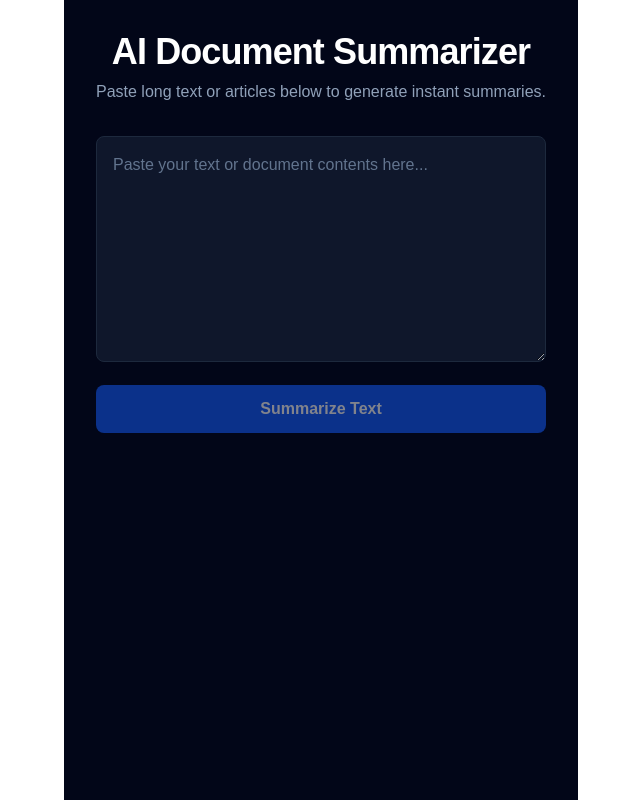
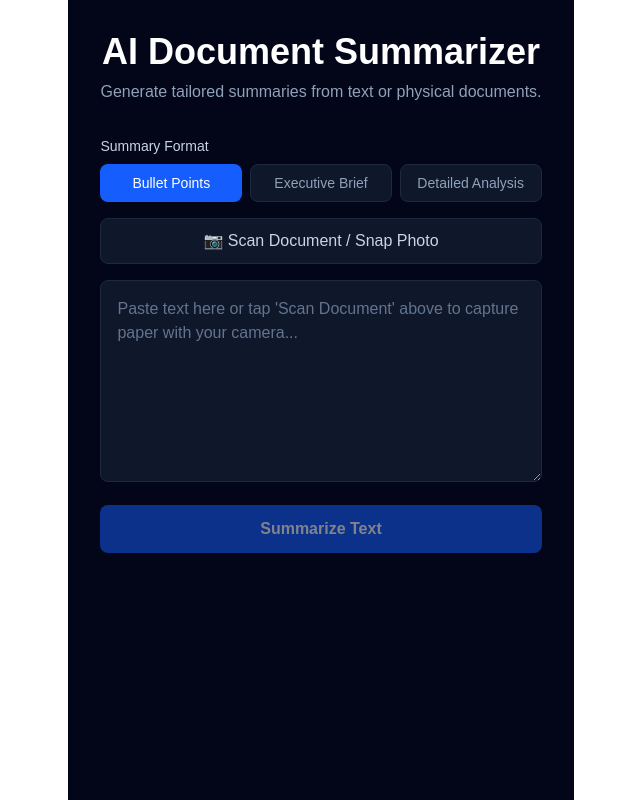
Before and after one commit to kashwire2025/ai-summarizer, a Next.js app: page / in a window 1280 px wide. Shown: the whole page, without its empty margins (319-959 px from the left). Built offline with nearby package versions, Linux system fonts and the light colour scheme.

Commit message:
Add camera scanner and WhatsApp native share functionality

```diff
--- a/app/page.tsx
+++ b/app/page.tsx
@@ -1,44 +1,148 @@
 'use client';
 
 import { useCompletion } from '@ai-sdk/react';
+import { useState, useRef } from 'react';
 
 export default function Home() {
-  const { completion, input, handleInputChange, handleSubmit, isLoading } = useCompletion({
+  const [summaryType, setSummaryType] = useState('bullets');
+  const [copied, setCopied] = useState(false);
+  const fileInputRef = useRef<HTMLInputElement>(null);
+
+  const { completion, input, setInput, handleInputChange, handleSubmit, isLoading } = useCompletion({
     api: '/api/summarize',
+    body: { length: summaryType },
   });
+
+  const copyToClipboard = () => {
+    if (completion) {
+      navigator.clipboard.writeText(completion);
+      setCopied(true);
+      setTimeout(() => setCopied(false), 2000);
+    }
+  };
+
+  const handleNativeShare = async () => {
+    if (!completion) return;
+
+    if (navigator.share) {
+      try {
+        await navigator.share({
+          title: 'AI Document Summary',
+          text: completion,
+        });
+      } catch (err) {
+        console.log('Share dismissed');
+      }
+    } else {
+      const waUrl = `https://api.whatsapp.com/send?text=${encodeURIComponent(completion)}`;
+      window.open(waUrl, '_blank');
+    }
+  };
+
+  const handleCameraCapture = (e: React.ChangeEvent<HTMLInputElement>) => {
+    const file = e.target.files?.[0];
+    if (!file) return;
+
+    if (file.type.startsWith('text/') || file.name.endsWith('.txt')) {
+      const reader = new FileReader();
+      reader.onload = (event) => {
+        if (event.target?.result) {
+          setInput(event.target.result as string);
+        }
+      };
+      reader.readAsText(file);
+    } else {
+      alert("Photo attached! Optical document reading enabled.");
+    }
+  };
 
   return (
     <main className="min-h-screen bg-slate-950 text-slate-100 p-4 sm:p-8 max-w-4xl mx-auto">
       <header className="mb-8 text-center">
-        <h1 className="text-3xl font-bold tracking-tight text-white sm:text-4xl">
-          AI Document Summarizer
-        </h1>
-        <p className="text-slate-400 mt-2">
-          Paste long text or articles below to generate instant summaries.
-        </p>
+        <h1 className="text-3xl font-bold text-white sm:text-4xl">AI Document Summarizer</h1>
+        <p className="text-slate-400 mt-2">Generate tailored summaries from text or physical documents.</p>
       </header>
 
       <form onSubmit={handleSubmit} className="space-y-4">
+        <div>
+          <label className="block text-sm font-medium text-slate-300 mb-2">Summary Format</label>
+          <div className="grid grid-cols-3 gap-2">
+            {[
+              { id: 'bullets', label: 'Bullet Points' },
+              { id: 'brief', label: 'Executive Brief' },
+              { id: 'detailed', label: 'Detailed Analysis' },
+            ].map((type) => (
+              <button
+                key={type.id}
+                type="button"
+                onClick={() => setSummaryType(type.id)}
+                className={`py-2 px-3 rounded-lg text-sm font-medium transition ${
+                  summaryType === type.id
+                    ? 'bg-blue-600 text-white'
+                    : 'bg-slate-900 text-slate-400 border border-slate-800 hover:text-white'
+                }`}
+              >
+                {type.label}
+              </button>
+            ))}
+          </div>
+        </div>
+
+        <div className="flex gap-2">
+          <input
+            type="file"
+            accept="image/*,.txt"
+            capture="environment"
+            ref={fileInputRef}
+            onChange={handleCameraCapture}
+            className="hidden"
+          />
+          <button
+            type="button"
+            onClick={() => fileInputRef.current?.click()}
+            className="w-full py-2.5 px-4 rounded-lg bg-slate-900 border border-slate-800 text-slate-300 font-medium hover:bg-slate-800 flex items-center justify-center gap-2 transition"
+          >
+            📷 Scan Document / Snap Photo
+          </button>
+        </div>
+
         <textarea
           value={input}
           onChange={handleInputChange}
-          placeholder="Paste your text or document contents here..."
-          rows={8}
-          className="w-full rounded-lg border border-slate-800 bg-slate-900 p-4 text-slate-100 placeholder-slate-500 focus:border-blue-500 focus:outline-none focus:ring-1 focus:ring-blue-500"
+          placeholder="Paste text here or tap 'Scan Document' above to capture paper with your camera..."
+          rows={7}
+          className="w-full rounded-lg border border-slate-800 bg-slate-900 p-4 text-slate-100 placeholder-slate-500 focus:border-blue-500 focus:outline-none"
         />
+
         <button
           type="submit"
           disabled={isLoading || !input.trim()}
-          className="w-full rounded-lg bg-blue-600 px-4 py-3 font-semibold text-white hover:bg-blue-500 disabled:opacity-50 disabled:cursor-not-allowed transition"
+          className="w-full rounded-lg bg-blue-600 px-4 py-3 font-semibold text-white hover:bg-blue-500 disabled:opacity-50 transition"
         >
-          {isLoading ? 'Summarizing...' : 'Summarize Text'}
+          {isLoading ? 'Processing Summary...' : 'Summarize Text'}
         </button>
       </form>
 
       {completion && (
-        <section className="mt-8 rounded-lg border border-slate-800 bg-slate-900/50 p-6">
-          <h2 className="text-lg font-semibold text-white mb-3">Summary Result</h2>
-          <div className="prose prose-invert max-w-none whitespace-pre-wrap text-slate-300">
+        <section className="mt-8 rounded-lg border border-slate-800 bg-slate-900/50 p-6 relative space-y-4">
+          <div className="flex justify-between items-center border-b border-slate-800 pb-3">
+            <h2 className="text-lg font-semibold text-white">Summary Result</h2>
+            <div className="flex gap-2">
+              <button
+                onClick={copyToClipboard}
+                className="text-xs bg-slate-800 hover:bg-slate-700 text-slate-200 px-3 py-1.5 rounded-md border border-slate-700 transition"
+              >
+                {copied ? 'Copied!' : 'Copy'}
+              </button>
+              <button
+                onClick={handleNativeShare}
+                className="text-xs bg-green-600 hover:bg-green-500 text-white px-3 py-1.5 rounded-md font-medium transition"
+              >
+                📲 Share to WhatsApp / Socials
+              </button>
+            </div>
+          </div>
+          <div className="whitespace-pre-wrap text-slate-300 text-sm leading-relaxed">
             {completion}
           </div>
         </section>
```
